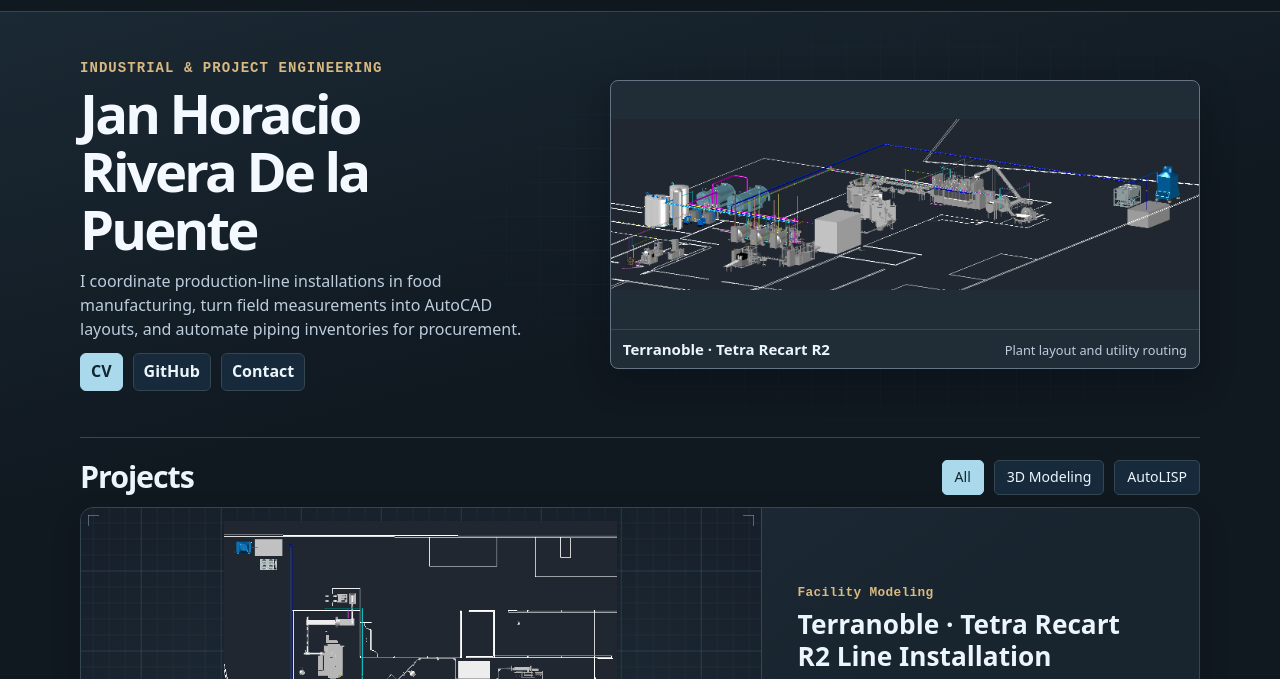
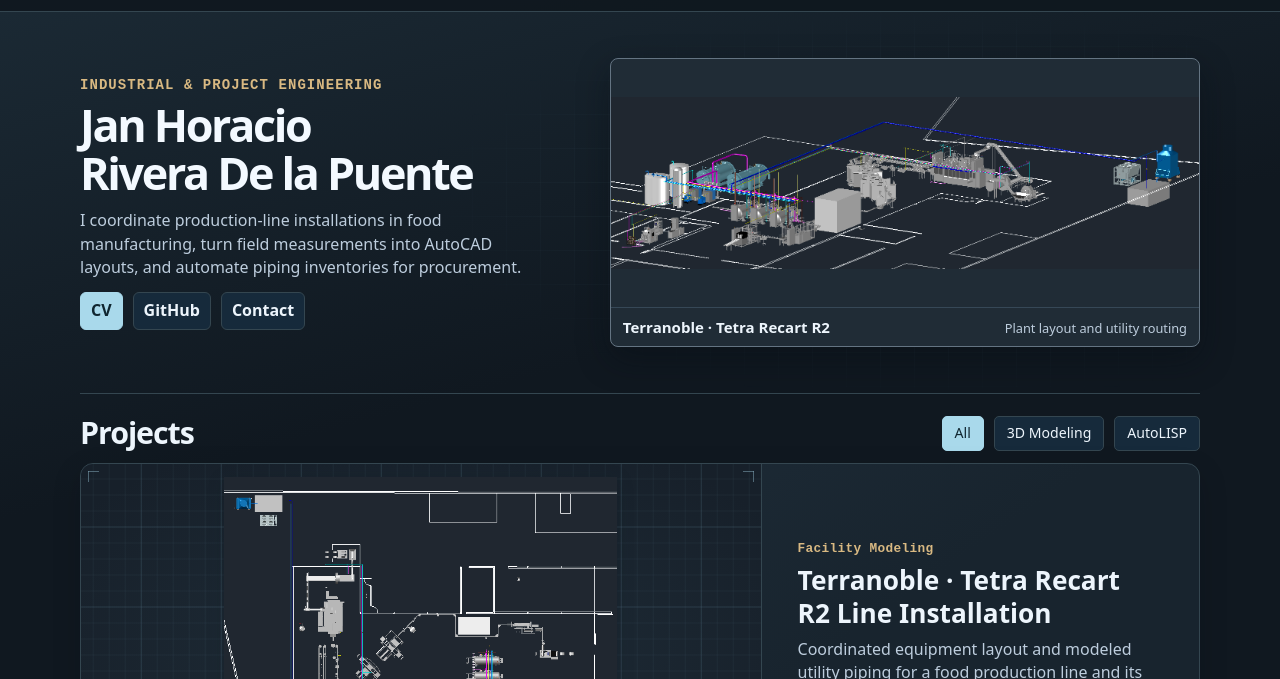
Before and after one commit to JanRDLP/portfolio-autocad, a plain HTML site: page index.html in a window 1280 px wide. Shown: the part 43-722 px from the top of the page. Drawn offline with Linux system fonts and the light colour scheme.

Commit message:
Keep the portfolio name on two lines

```diff
--- a/assets/portfolio.css
+++ b/assets/portfolio.css
@@ -306,3 +306,6 @@ body{background:linear-gradient(165deg,#1c2b36 0,var(--bg) 34rem)}
 }
 .card .cad-frame{padding-inline:14px}
 #gallery-image{padding:clamp(9px,1vw,15px)}
+.hero > div{min-width:0;container-type:inline-size}
+.hero h1{font-size:min(3.7rem,9.5cqi)}
+.hero h1 span{display:block;white-space:nowrap}
--- a/index.html
+++ b/index.html
@@ -6,7 +6,7 @@
 <meta name="description" content="Jan Horacio Rivera De la Puente’s AutoCAD portfolio. Industrial piping, 3D modeling, and AutoLISP automation.">
 <title>Jan Rivera · AutoCAD Portfolio</title>
 <link rel="icon" type="image/svg+xml" href="assets/favicon.svg">
-<link rel="stylesheet" href="assets/portfolio.css?v=cad-frame-1">
+<link rel="stylesheet" href="assets/portfolio.css?v=name-2-lines">
 <script src="assets/portfolio.js?v=cad-frame-1" defer></script>
 </head>
 <body>
@@ -21,7 +21,7 @@
 <section class="hero wrap" id="inicio">
   <div>
     <p class="role">Industrial &amp; Project Engineering</p>
-    <h1>Jan Horacio<br>Rivera De la Puente</h1>
+    <h1><span>Jan Horacio</span> <span>Rivera De la Puente</span></h1>
     <p class="lead">I coordinate production-line installations in food manufacturing, turn field measurements into AutoCAD layouts, and automate piping inventories for procurement.</p>
     <div class="actions"><a class="button primary" href="https://drive.google.com/file/d/1Aw_SqKjx_-QBPV0L7OLfvKvJ_O0uyc1h/view?usp=drive_link">CV</a><a class="button" href="https://github.com/JanRDLP">GitHub</a><a class="button" href="#contacto">Contact</a></div>
   </div>
```
